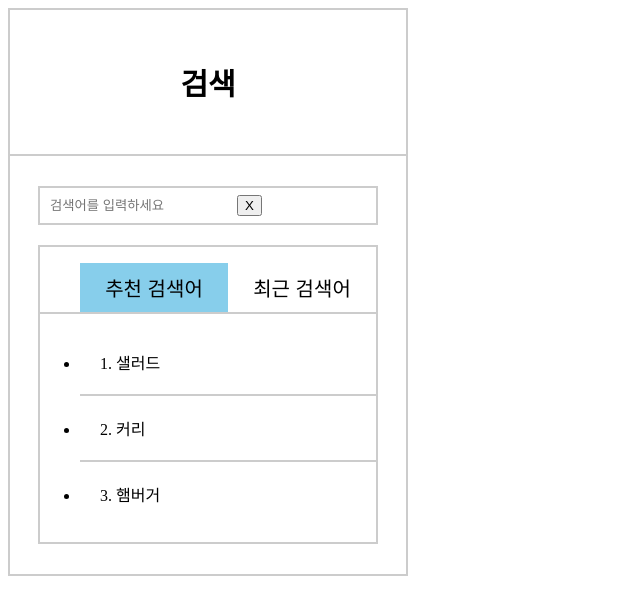
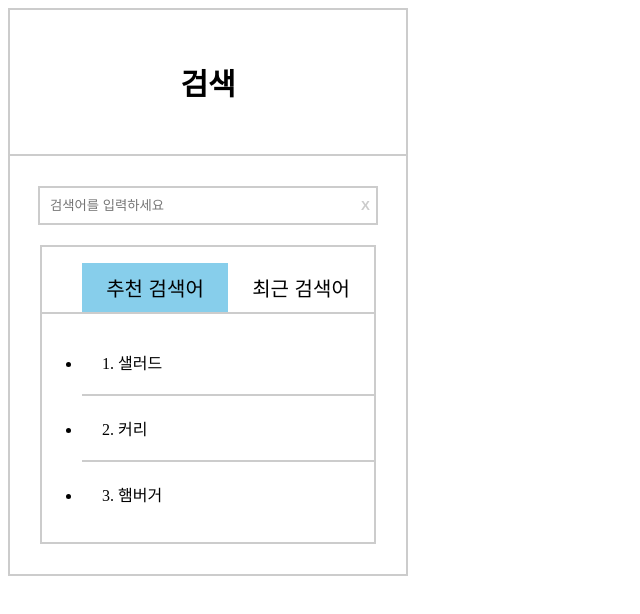
Before and after one commit to geunheejung/shopping_search_form, a React (Create React App) app: page / in a window 1280 px wide. Shown: the top 614 px of the page, without its empty margins (0-640 px from the left). Built offline with nearby package versions, Linux system fonts and the light colour scheme; the HTML template or start-up script is replaced by a standard one.

Commit message:
검색 로직 수정.

```diff
--- a/src/SearchResult.tsx
+++ b/src/SearchResult.tsx
@@ -19,6 +19,7 @@ interface Props {
   searchedList: ProducetList
   searchTab: SearchTab
   selectedTabId: TAB_TYPE,
+  isNotFound: Boolean
   onTabClick: (id: TAB_TYPE) => void
 }
 
@@ -26,14 +27,22 @@ const SearchResult:React.FC<Props> = ({
   searchedList,
   searchTab,
   selectedTabId,
+  isNotFound,
   onTabClick,
 }) => {
+  /*
+  * 1. 검색을 하지 않은경우
+  * 2. 검색 함 && 검색 결과 없음
+  * 3. 검색 함 && 검색 결과 있음
+  * */
   return (
     <section className="search-result">
       {
-        !!searchedList.length
+        isNotFound
+          ? <div>검색 결과 없음</div>
+          : !!searchedList.length
             ? (
-            <ul>
+              <ul className="search-list">
                 {searchedList.map((producet, index) => (
                   <li key={`${producet.name}-${index}`}>{producet.name}</li>
                 ))}
--- a/src/containers/Search/Container.tsx
+++ b/src/containers/Search/Container.tsx
@@ -21,6 +21,7 @@ export interface State {
   searchedList: ProducetList
   searchTab: SearchTab
   selectedTabId: TAB_TYPE
+  isNotFound: Boolean
 }
 
 class Search extends React.Component<any, State> {
@@ -45,22 +46,33 @@ class Search extends React.Component<any, State> {
         { id: TAB_ID.RECOMMEND, title: '추천 검색어' },
         { id: TAB_ID.LATELY, title: '최근 검색어' },
       ],
-      selectedTabId: TAB_ID.RECOMMEND
+      selectedTabId: TAB_ID.RECOMMEND,
+      isNotFound: false,
     }
   }
 
   searchKeyword = () => {
-    /*
-    * 1. 현재 검색 키워드를 가져온다.
-    * 2. 상품 목록에서 상품명을 조회한다.
-    * 3. 포함되는 상품들을 가져온다.
-    * *
-     */
     const { keyword, product } = this.state;
+
+    // 1. keyword가 없는 상태에서 검색 할 경우 -> 검색 결과/검색 상태 초기화.
+    if (!keyword.length) {
+      this.setState({
+        searchedList: [],
+        isNotFound: false
+      });
+      return;
+    }
 
     const filtered = product.filter(({ name }) => name.includes(keyword));
 
-    this.setState({ searchedList: filtered });
+    // 2. keyword 있는 상태 && 검색 결과 없음 -> 결과 없음 상태 처리
+    if (!filtered.length) {
+      this.setState({ isNotFound: true });
+      return;
+    }
+
+    // 3. keyword 있음 && 검색 결과 있음 -> 검색 결과/검색 상태 처리
+    this.setState({ searchedList: filtered, isNotFound: false });
   }
 
   handleChangeInput = (e: React.ChangeEvent<HTMLInputElement>) => {
@@ -89,18 +101,11 @@ class Search extends React.Component<any, State> {
   }
 
   handleTabClick = (id: TAB_TYPE) => {
-    debugger
-    /*
-    * 1. 현재 tabIndex를 바꾼다.
-    * 2.
-    *
-    * */
-
     this.setState({ selectedTabId: id });
   }
 
   render() {
-    const { keyword, searchedList, searchTab, selectedTabId } = this.state;
+    const { keyword, searchedList, searchTab, selectedTabId, isNotFound } = this.state;
 
     return (
       <div className="search-wrapper">
@@ -118,6 +123,7 @@ class Search extends React.Component<any, State> {
             searchTab={searchTab}
             searchedList={searchedList}
             selectedTabId={selectedTabId}
+            isNotFound={isNotFound}
             onTabClick={this.handleTabClick}
           />
         </main>
--- a/src/index.css
+++ b/src/index.css
@@ -31,17 +31,28 @@
 }
 
 .search-main .search-form {
+    display: flex;
     width: 100%;
     margin: 0 0 20px 0;
 }
 
 .search-main .search-form input {
+    flex-grow: 1;
     border: 0;
     padding: 10px;
 }
 
+.search-form button {
+    background: inherit;
+    border: none;
+    color: #ccc;
+    font-weight: bold;
+}
+
 .search-main .search-result {
     width: 100%;
+    min-height: 222px;
+    box-sizing: border-box;
 }
 
 .search-main .search-result .search-tab {
@@ -49,8 +60,11 @@
     border-bottom: 2px solid #ccc;
 }
 
+.search-main .search-result .search-tab button {
+    flex-grow: 1;
+}
+
 .search-tab > button {
-    flex-grow: 1;
     padding: 10px 20px;
     border: none;
     font-size: 20px;
@@ -66,8 +80,11 @@
 }
 
 .search-result .search-list li {
+    padding: 20px;
+}
+
+.search-result .search-list li {
     border-bottom: 2px solid #ccc;
-    padding: 20px;
 }
 
 .search-result .search-list li:nth-last-child(1) {
```
Lines whose indentation alone changed are shown as unchanged.
